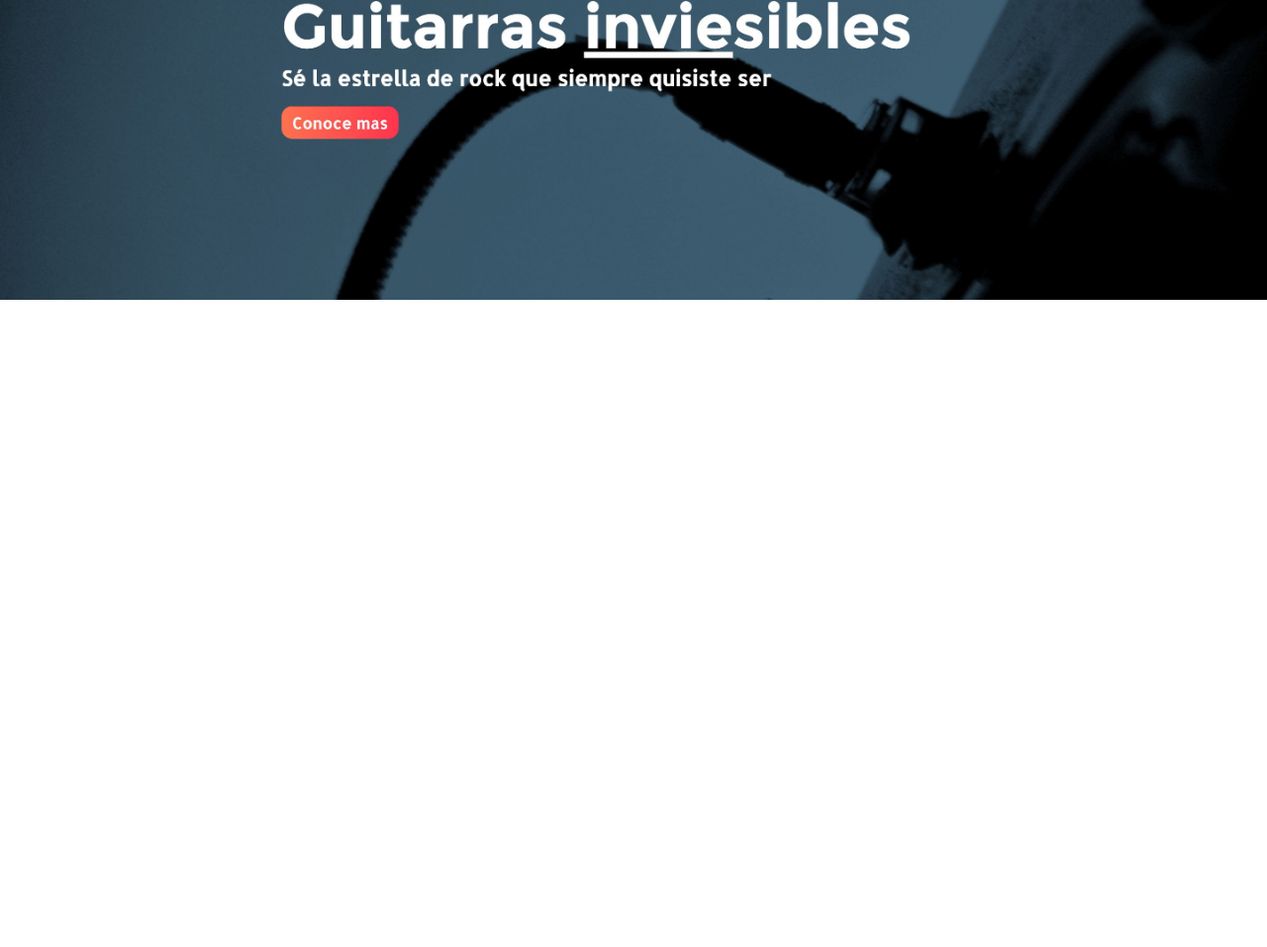
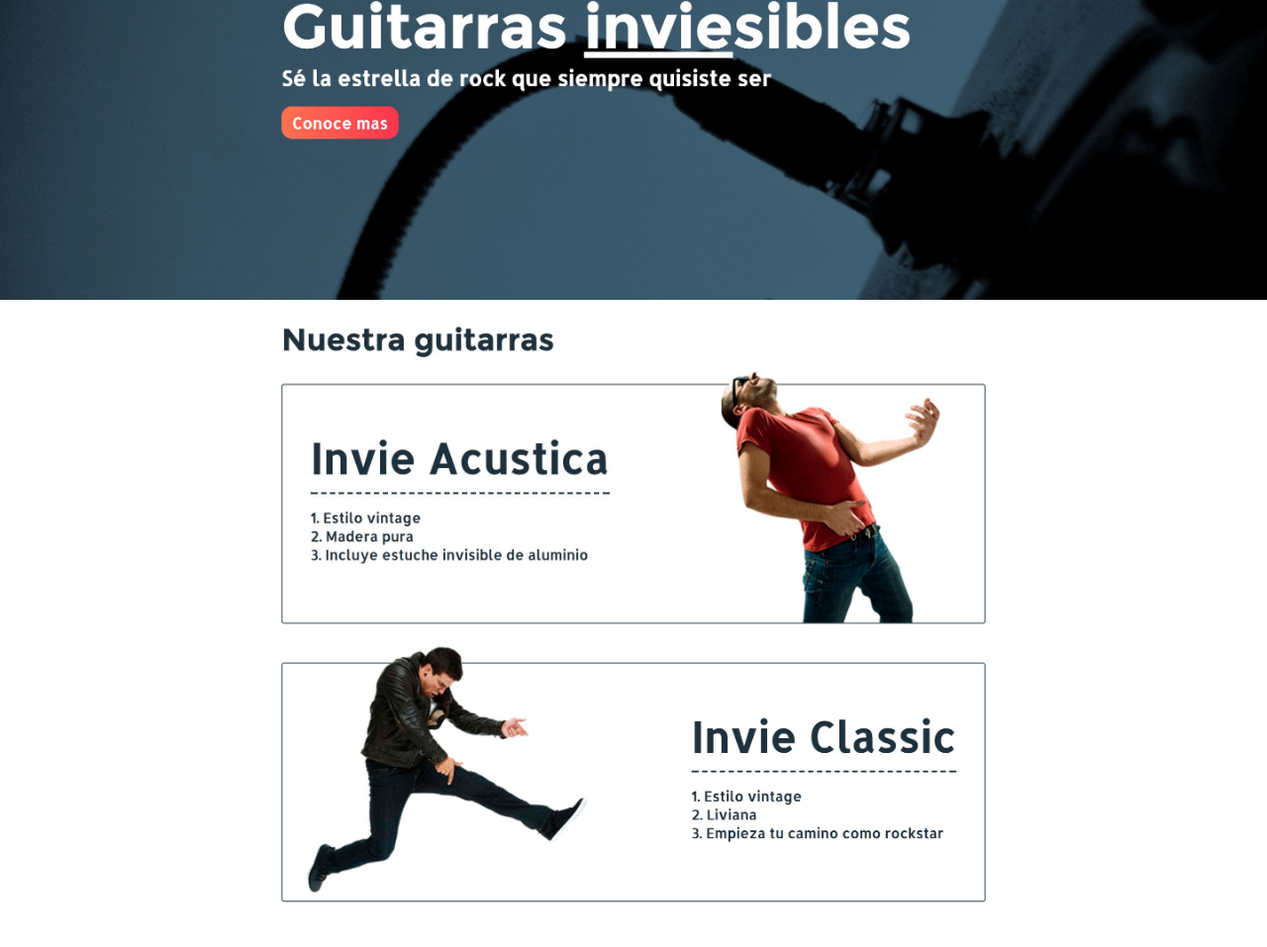
Before and after one commit to rldiezn/curso_git_platzi, a plain HTML site: page index.html in a window 1280 px wide. Shown: the part 172-1129 px from the top of the page at 99% size. Before the commit the page ends 800 px from the top, so only its background shows below. Drawn offline with Linux system fonts and the light colour scheme.

Commit message:
agregando body del sitio

```diff
--- a/index.html
+++ b/index.html
@@ -17,5 +17,7 @@
 <body>
     <img src="img/header.jpg" />
     <img src="img/hero.jpg" />
+    <img src="img/acustica.jpg" />
+    <img src="img/clasica.jpg" />
 </body>
 </html>
```
